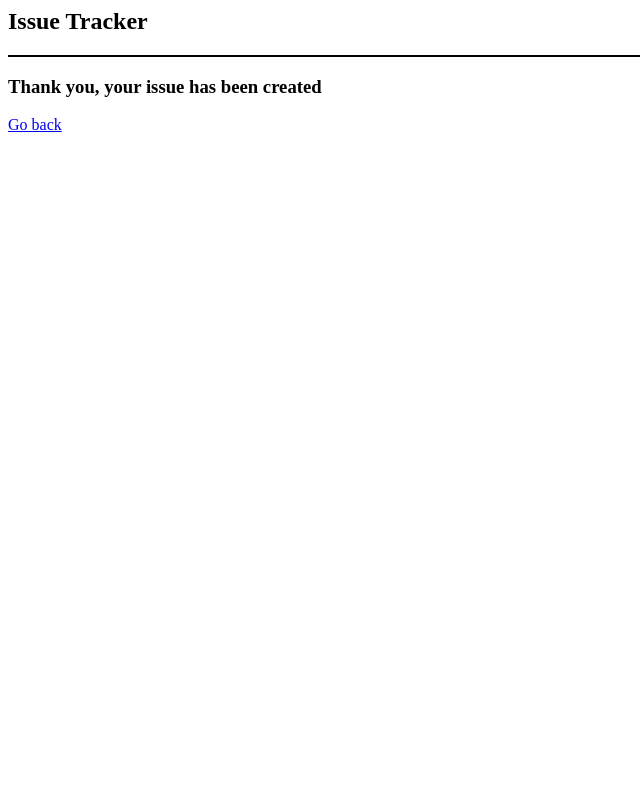
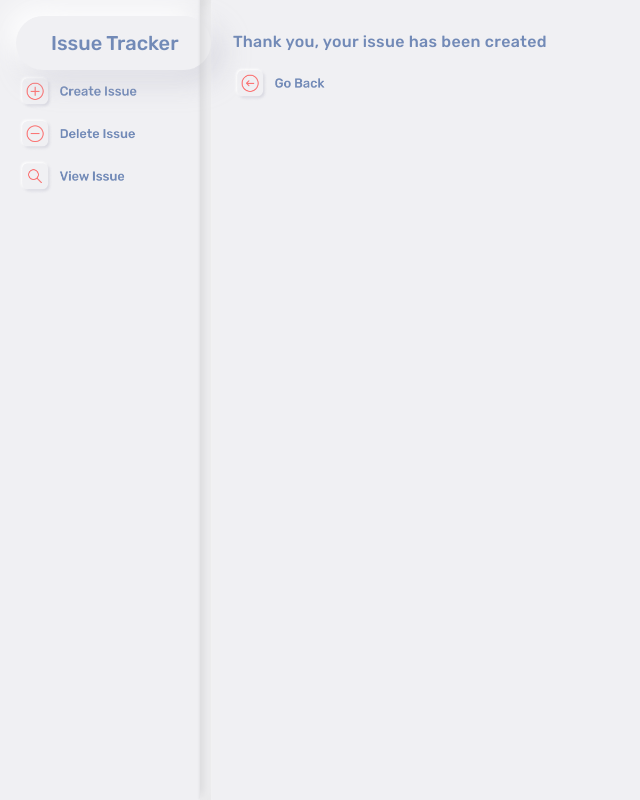
Before and after one commit to jacob-macleod/Issue-Tracker, a Flask app: template templates/issue_created.html in a window 1280 px wide. Shown: the whole page, without its empty margins (0-640 px from the left). Run offline with Flask 2, Linux system fonts and the light colour scheme; the template is opened without the code that fills it, so the values that code supplies are empty.

Commit message:
Updated UI of issue_created.html

```diff
--- a/templates/index.html
+++ b/templates/index.html
@@ -140,8 +140,6 @@ box-shadow: 1px 1px 2px rgba(255, 255, 255, 0.3), -1px -1px 2px rgba(185, 185, 1
         <div class="issue_panel" id="issue_pane_id"></div>
     </div>
 
-
-
 </body>
 
 <script>
--- a/templates/issue_created.html
+++ b/templates/issue_created.html
@@ -1,9 +1,126 @@
 <html>
 <header><title>Create Issue</title></header>
+<link rel="preconnect" href="https://fonts.gstatic.com">
+<link href="https://fonts.googleapis.com/css2?family=Rubik:wght@300;500&display=swap" rel="stylesheet">
+
+<style>
+    body {
+        background-color: #f0f0f3;
+    }
+
+    .grid-container {
+    display: grid;
+    grid-template-columns: auto auto;
+    padding: 10px;
+    }
+
+    .seperator {
+        position: absolute;
+    width: 11px;
+    height: 100vh;
+    left: 25vh;
+    top: 0px;
+
+    background: #F0F0F3;
+    opacity: 0.5;
+    box-shadow: 1px 1px 2px rgba(255, 255, 255, 0.3), -1px -1px 2px rgba(185, 185, 187, 0.5), inset -5px 5px 10px rgba(185, 185, 187, 0.2), inset 5px -5px 10px rgba(185, 185, 187, 0.2), inset -5px -5px 10px rgba(255, 255, 255, 0.9), inset 5px 5px 13px rgba(185, 185, 187, 0.9);
+    grid-column-start: 3;
+    grid-column-end: 4;
+    }
+
+    .issue_panel {
+    grid-column-start: 2;
+    grid-column-end: 15;
+    }
+
+    .app_name {
+        position: absolute;
+        width: 175px;
+        height: 33.73px;
+        left: 16px;
+        top: 16px;
+        padding: 10px;
+
+        /* Neu-basic-white */
+
+        background: #F0F0F3;
+        box-shadow: -10px -10px 30px #FFFFFF, 10px 10px 30px rgba(174, 174, 192, 0.4);
+        border-radius: 98px;
+    }
+
+    .app_name_text {
+        top: 26px;
+        text-align: right;
+        padding-top: 10px;
+        padding-left: 25px;
+
+        font-family: Rubik;
+        font-style: normal;
+        font-weight: 500;
+        font-size: 20px;
+        line-height: 14px;
+        display: flex;
+        align-items: center;
+
+        /* text-primary */
+
+        color: #728AB7;
+    }
+
+    .create_issue_image {
+        padding-top: 7vh;
+        width: 20vh;
+        cursor: pointer;
+    }
+
+    .delete_issue_image {
+        padding-top: 1vh;
+        width: 20vh;
+        cursor: pointer;
+    }
+
+    .view_issue_image {
+        padding-top: 1vh;
+        width: 20vh;
+        cursor: pointer;
+    }
+
+    .confirmation_message {
+        font-family: Rubik;
+        font-style: normal;
+        font-weight: 500;
+        font-size: 16px;
+        line-height: 100%;
+        /* or 12px */
+
+        letter-spacing: 0.02em;
+
+        color: #728AB7;
+    }
+
+    .back_button_image {
+        width: 20vh;
+        cursor: pointer;
+    }
+</style>
 <body>
-    <h2>Issue Tracker</h2>
-    <div style="border:1px solid black;"></div>
-    <h3>Thank you, your issue has been created</h3>
-    <a href="http://localhost:5000/">Go back</a>
+    <div class="grid-container">
+        <div class="panel_items">
+            <div class="app_name">
+                <div class="app_name_text">Issue Tracker</div>
+            </div>
+            <img src="{{url_for('static', filename='create_issue_img.png')}}" class="create_issue_image" onclick="window.open('http://localhost:5000/create_issue','_self')">
+            <br>
+            <img src="{{url_for('static', filename='delete_issue_img.png')}}" class="delete_issue_image" onclick="window.open('http://localhost:5000/delete_issue','_self')">
+            <br>
+            <img src="{{url_for('static', filename='view_issue_img.png')}}" class="view_issue_image" onclick="alert('Please click on an issue first to view it!')">
+        </div>
+        <div class="seperator">
+        </div>
+        <div class="issue_panel">
+            <p class="confirmation_message">Thank you, your issue has been created</p>
+            <img src="{{url_for('static', filename='back_button_img.png')}}" class="back_button_image" onclick="window.open('http://localhost:5000/', 'self')">
+        </div>
+    </div>
 </body>
 </html>
```
Also changed, not shown: templates/create_issue.html (+0 -15 lines), templates/grid_test.html (deleted, +0 -36 lines), data.csv (line endings or trailing spaces).
